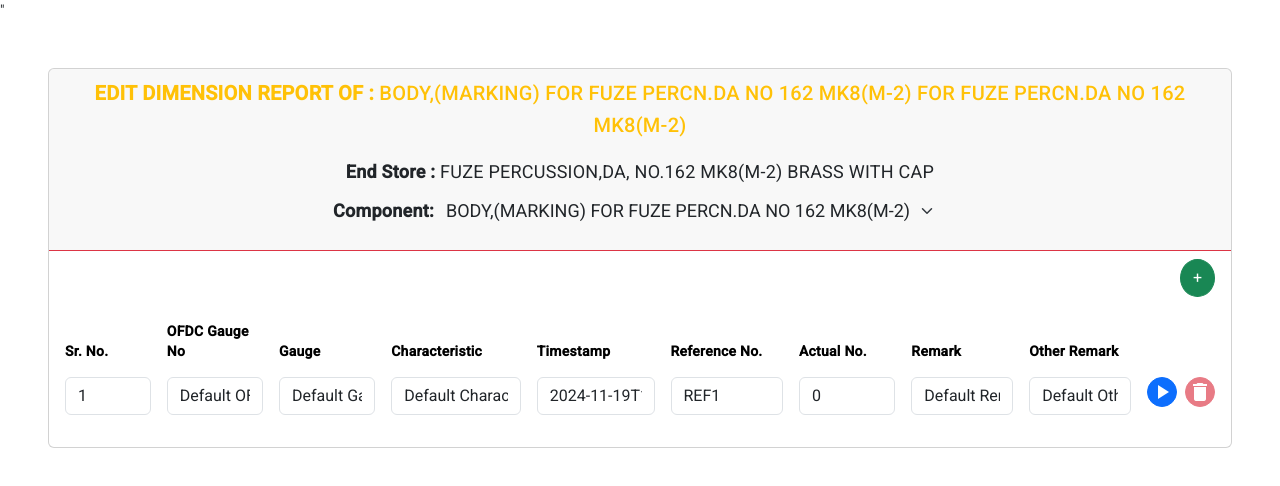
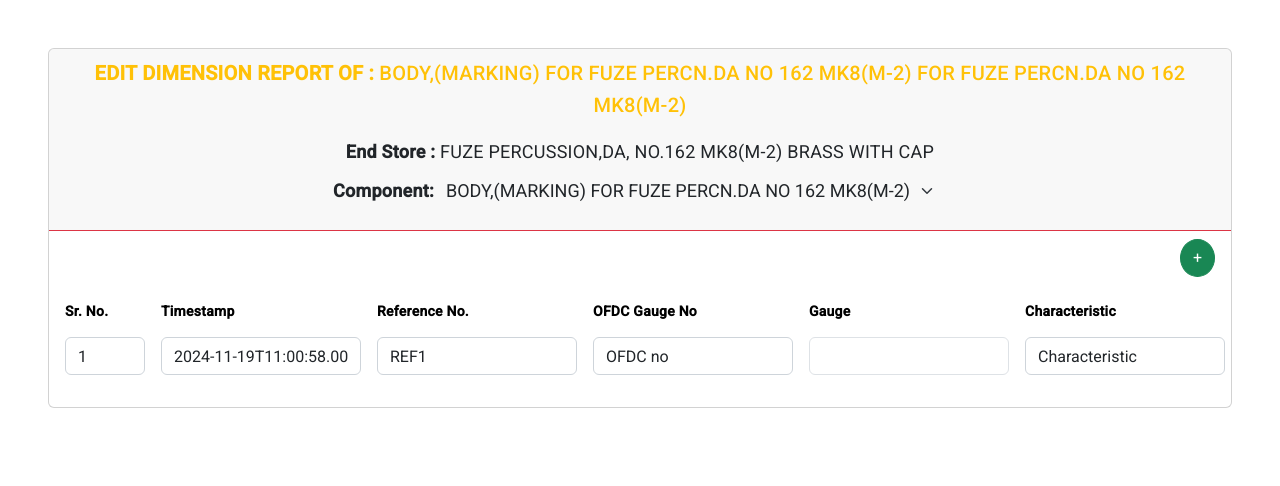
Before and after one commit to Arshiya1614/SenseLiveODFC, an Angular app: page /admin in a window 1280 px wide. Shown: the top 486 px of the page. Built offline with nearby package versions, Linux system fonts and the light colour scheme.

Commit message:
functionality updated

```diff
--- a/src/app/admin/admin.component.css
+++ b/src/app/admin/admin.component.css
@@ -31,3 +31,19 @@ p{
     outline: none; /* Prevent any focus outline from showing */
     box-shadow: none; /* Ensure no focus shadow appears */
   }
+  .input-small {
+    width: 80px; /* Smaller size for "No." and similar inputs */
+  }
+
+  .input-medium {
+    width: 200px; /* Slightly larger size for other inputs */
+  }
+
+  .form-control {
+    height: 38px; /* Ensure consistent height across inputs */
+  }
+  input{
+    box-shadow: none !important; /* Remove shadow */
+    border: 1px solid #ced4da;   /* Optional: Consistent border */
+    outline: none;
+  }
--- a/src/app/admin/admin.component.html
+++ b/src/app/admin/admin.component.html
@@ -1,4 +1,4 @@
-"<div class="container-fluid p-5" style="overflow: hidden;">
+<div class="container-fluid p-5" style="overflow: hidden;">
   <div class="card border-none w-100" style="max-height: 100%; overflow: hidden;">
     <div class="card-header border-bottom border-danger text-center p-2">
       <h2 class="text-warning textfw-bold">
@@ -23,47 +23,54 @@
         <thead>
           <tr>
             <th>Sr. No.</th>
+            <th>Timestamp</th>
+            <th>Reference No.</th>
             <th>OFDC Gauge No</th>
             <th>Gauge</th>
             <th>Characteristic</th>
-            <th>Timestamp</th>
-            <th>Reference No.</th>
             <th>Actual No.</th>
             <th>Remark</th>
             <th>Other Remark</th>
-            <th  class="d-print-none"></th>
+            <th class="d-print-none"></th>
           </tr>
         </thead>
         <tbody>
           <tr *ngFor="let row of reportData.characteristics; let i = index">
-            <td><input type="text" class="form-control shadow-none" [(ngModel)]="row.srNo" [readonly]="true"></td>
-            <td><input type="text" class="form-control shadow-none" [(ngModel)]="row.ofdcGaugeNo" [readonly]="true"></td>
-            <td><input type="text" class="form-control shadow-none" [(ngModel)]="row.gauge" [readonly]="true"></td>
-            <td><input type="text" class="form-control shadow-none" [(ngModel)]="row.characteristic" [readonly]="true"></td>
-            <td><input type="text" class="form-control shadow-none" [(ngModel)]="row.timestamp"></td>
-            <td><input type="text" class="form-control shadow-none" [(ngModel)]="row.refNo"></td>
-            <td><input type="text" class="form-control shadow-none" [(ngModel)]="row.actualNo"></td>
-            <td><input type="text" class="form-control shadow-none" [(ngModel)]="row.remark"></td>
-            <td><input type="text" class="form-control shadow-none" [(ngModel)]="row.otherRemark"></td>
+            <td><input type="text" class="form-control input-small" [(ngModel)]="row.srNo" [readonly]="true"></td>
+            <td><input type="text" class="form-control input-medium" [(ngModel)]="row.timestamp"></td>
+            <td><input type="text" class="form-control input-medium" [(ngModel)]="row.refNo"></td>
+            <td><input type="text" class="form-control input-medium" [(ngModel)]="row.ofdcGaugeNo" [readonly]="true"></td>
+            <td>
+              <div>
+                <select
+                  class="form-control input-medium"
+                  [(ngModel)]="row.gauge"
+                  (change)="onGaugeChange(row)">
+                  <option *ngFor="let gauge of gaugeOptions" [value]="gauge">
+                    {{ gauge }}
+                  </option>
+                </select>
+              </div>
+            </td>
+            <td><input type="text" class="form-control input-medium" [(ngModel)]="row.characteristic" [readonly]="true"></td>
+            <td><input type="text" class="form-control input-small" [(ngModel)]="row.actualNo"></td>
+            <td><input type="text" class="form-control input-medium" [(ngModel)]="row.remark"></td>
+            <td><input type="text" class="form-control input-medium" [(ngModel)]="row.otherRemark"></td>
             <td>
               <div class="d-flex justify-content-center">
-                <!-- Start/Stop Toggle Button -->
                 <button
                   class="btn btn-sm rounded-circle d-flex justify-content-center align-items-center"
                   [ngClass]="row.isStopped ? 'btn-primary' : 'btn-warning'"
                   (click)="toggleCounter(i)"
-                  style="width: 30px; height: 30px; padding: 0;"
-                >
+                  style="width: 30px; height: 30px; padding: 0;">
                   <mat-icon class="text-white">{{ row.isStopped ? 'play_arrow' : 'pause' }}</mat-icon>
                 </button>
-                <!-- Delete Button -->
                 <button
                   *ngIf="row.isStopped"
                   class="btn btn-danger btn-sm rounded-circle ms-2 d-flex justify-content-center align-items-center"
                   (click)="deleteRow(i)"
                   [disabled]="i === 0 && row.isDefault"
-                  style="width: 30px; height: 30px; padding: 0;"
-                >
+                  style="width: 30px; height: 30px; padding: 0;">
                   <mat-icon class="text-white">delete</mat-icon>
                 </button>
               </div>
--- a/src/app/admin/admin.component.ts
+++ b/src/app/admin/admin.component.ts
@@ -12,7 +12,17 @@ export class AdminComponent {
     'BASE,PLATE, FOR FUZE PERCN.DA NO 162 MK8(M-2)',
     'COVER,FOR FUZE PERCN.DA NO 162 MK8(M-2)'
   ];
+  gaugeOptions: string[] = [
+    'Gauge 1',
+    'Gauge 2',
+    'Gauge 3'
+  ];
 
+  gaugeDataMap: { [key: string]: { characteristic: string; ofdcGaugeNo: string } } = {
+    'Gauge 1': { characteristic: 'Characteristic 1', ofdcGaugeNo: 'OFDC001' },
+    'Gauge 2': { characteristic: 'Characteristic 2', ofdcGaugeNo: 'OFDC002' },
+    'Gauge 3': { characteristic: 'Characteristic 3', ofdcGaugeNo: 'OFDC003' }
+  };
   // Selected component (default to the first one)
   selectedComponent: string = this.components[0];
 
@@ -25,9 +35,9 @@ export class AdminComponent {
         srNo: 1,
         timestamp: new Date().toISOString(),
         refNo: 'REF1',
-        characteristic: 'Default Characteristic',
-        gauge: 'Default Gauge',
-        ofdcGaugeNo: 'Default OFDC',
+        characteristic: 'Characteristic',
+        gauge: 'Guage',
+        ofdcGaugeNo: 'OFDC no',
         actualNo: 0,
         remark: 'Default Remark',
         otherRemark: 'Default Other Remark',
@@ -41,7 +51,17 @@ export class AdminComponent {
    onComponentChange() {
     this.updateReportData(this.selectedComponent);
   }
-
+  onGaugeChange(row: any) {
+    // Fetch characteristic and OFDC Gauge No from the mapping based on selected gauge
+    const gaugeData = this.gaugeDataMap[row.gauge];
+    if (gaugeData) {
+      row.characteristic = gaugeData.characteristic;
+      row.ofdcGaugeNo = gaugeData.ofdcGaugeNo;
+    } else {
+      row.characteristic = 'No characteristic available';
+      row.ofdcGaugeNo = 'No OFDC Gauge No available';
+    }
+  }
   // Update report data dynamically based on the selected component
   updateReportData(component: string) {
     this.reportData = {
@@ -53,9 +73,9 @@ export class AdminComponent {
           srNo: 1,
           timestamp: new Date().toISOString(),
           refNo: 'REF1',
-          characteristic: 'Default Characteristic',
-          gauge: 'Default Gauge',
-          ofdcGaugeNo: 'Default OFDC',
+          characteristic: '',
+          gauge: '',
+          ofdcGaugeNo: '',
           actualNo: 0,
           remark: 'Default Remark',
           otherRemark: 'Default Other Remark',
```
